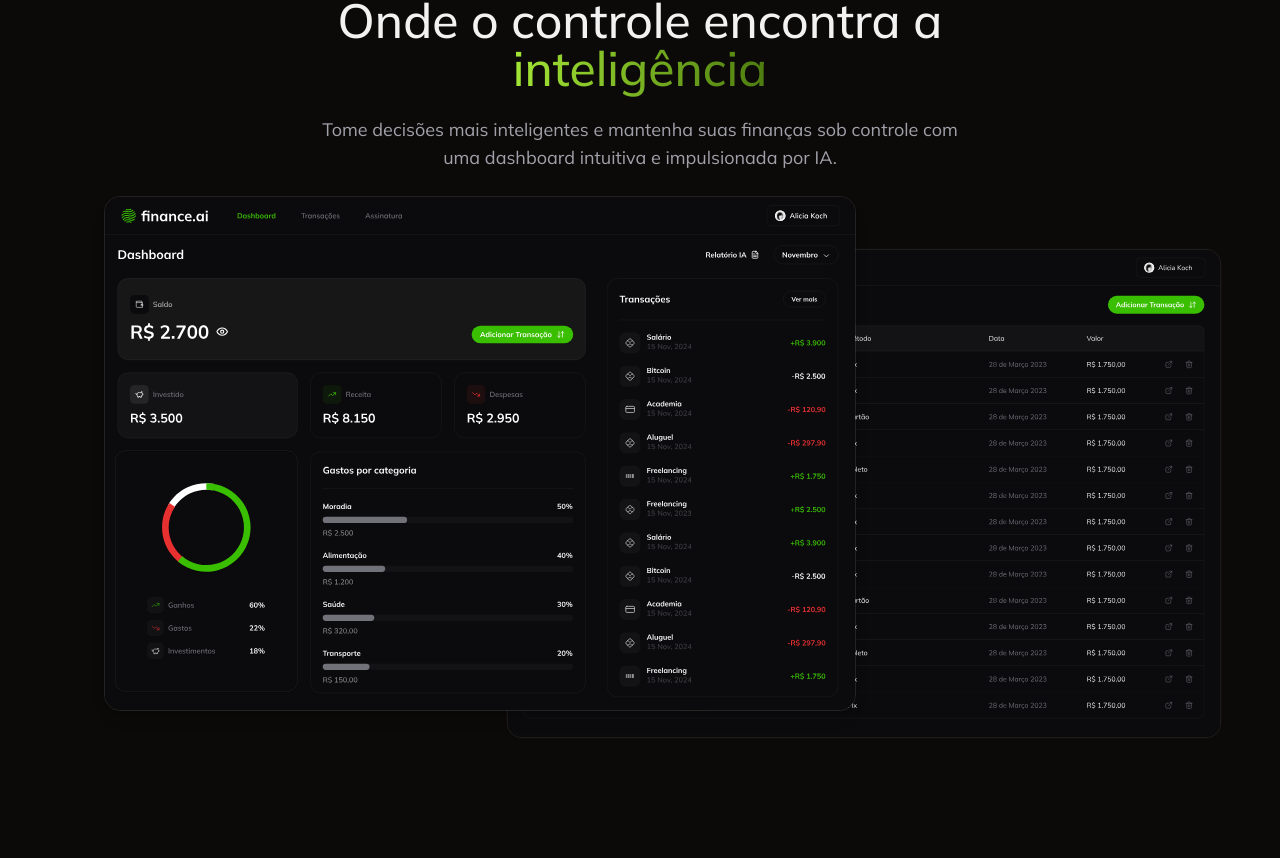
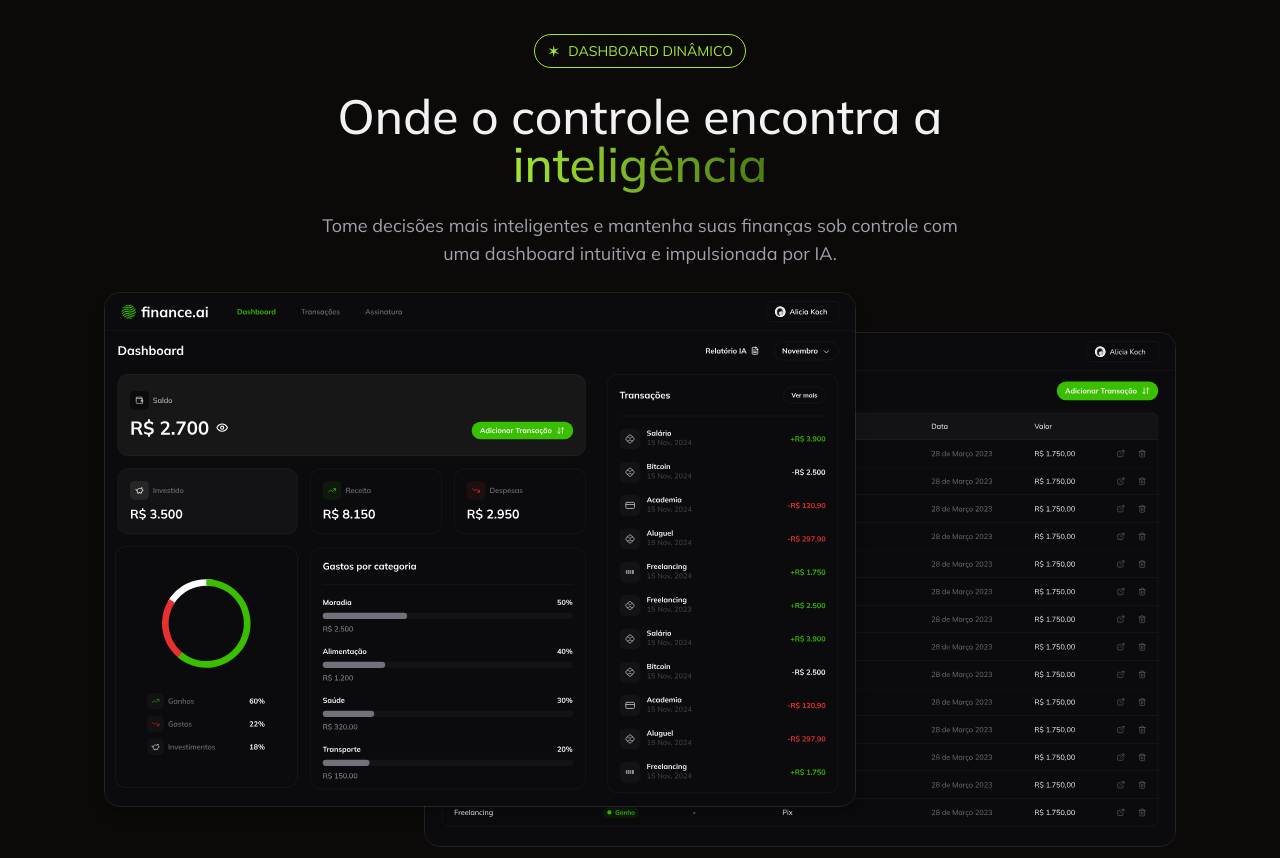
Before and after one commit to TiagoCoder2022/finance-ai, a Next.js app: page /landing-page in a window 1280 px wide. Shown: the part 1002-1860 px from the top of the page. Built offline with nearby package versions, Linux system fonts and the light colour scheme.

Commit message:
feat: add motion animation to dashboard images

```diff
--- a/app/landing-page/_components/presentation.tsx
+++ b/app/landing-page/_components/presentation.tsx
@@ -1,13 +1,15 @@
+"use client";
 import Image from "next/image";
 import Tag from "./tag";
+import { motion } from "framer-motion";
 
 const PresentationPage = () => {
     return (
-        <section className="container py-24">
+        <section className="py-24 xl:py-48">
             <div className="text-center">
                 <Tag>Dashboard Dinâmico</Tag>
             </div>
-            <h2 className="text-5xl font-medium text-center mt-6 max-w-2xl mx-auto">
+            <h2 className="text-4xl md:text-5xl font-medium text-center mt-6 max-w-2xl mx-auto">
                 Onde o controle encontra a{" "}
                 <span className="bg-gradient-to-r from-lime-400 to-lime-700 text-transparent bg-clip-text">
                     inteligência
@@ -16,8 +18,21 @@ const PresentationPage = () => {
             <p className="max-w-2xl mx-auto text-muted-foreground text-base md:text-lg text-center mt-6">
                 Tome decisões mais inteligentes e mantenha suas finanças sob controle com uma dashboard intuitiva e impulsionada por IA.
             </p>
-            <div className="flex justify-center mt-6 lg:relative px-5">
-                <div className="border border-white/10 rounded-2xl overflow-hidden lg:-left-40 lg:relative lg:z-10 shadow-lg">
+
+            <div className="flex justify-center mx-auto">
+            <motion.div
+                initial="hidden"
+                animate="visible"
+                className="mt-6 relative"
+            >
+                <motion.div
+                    initial={{ opacity: 0, x: -100 }}
+                    whileInView={{ opacity: 1, x: 0 }}
+                    exit={{ opacity: 0, x: -100 }}
+                    transition={{ duration: 1, delay: 0.7 }}
+                    viewport={{ once: true }}
+                    className="flex flex-1 border border-white/10 rounded-2xl overflow-hidden lg:-left-40 lg:z-10 shadow-lg absolute"
+                >
                     <Image
                         src="/dashboard.svg"
                         width={750}
@@ -25,8 +40,15 @@ const PresentationPage = () => {
                         alt="dashboard"
                         className="object-cover image-high-quality image-rendering-auto"
                     />
-                </div>
-                <div className="border hidden lg:block border-white/10 rounded-2xl overflow-hidden lg:absolute lg:top-10 lg:right-10 scale-95">
+                </motion.div>
+                <motion.div
+                    initial={{ opacity: 0, x: 100 }}
+                    whileInView={{ opacity: 1, x: 0 }}
+                    exit={{ opacity: 0, x: -100 }}
+                    transition={{ duration: 1, delay: 0.1 }}
+                    viewport={{ once: true }}
+                    className="border hidden lg:block border-white/10 rounded-2xl overflow-hidden lg:left-40 lg:top-10 scale-95 relative"
+                >
                     <Image
                         src="/transactions.svg"
                         alt="chart-pie"
@@ -34,7 +56,8 @@ const PresentationPage = () => {
                         height={550}
                         className=" object-cover image-high-quality image-rendering-auto"
                     />
-                </div>
+                </motion.div>
+            </motion.div>
             </div>
         </section>
      );
```
